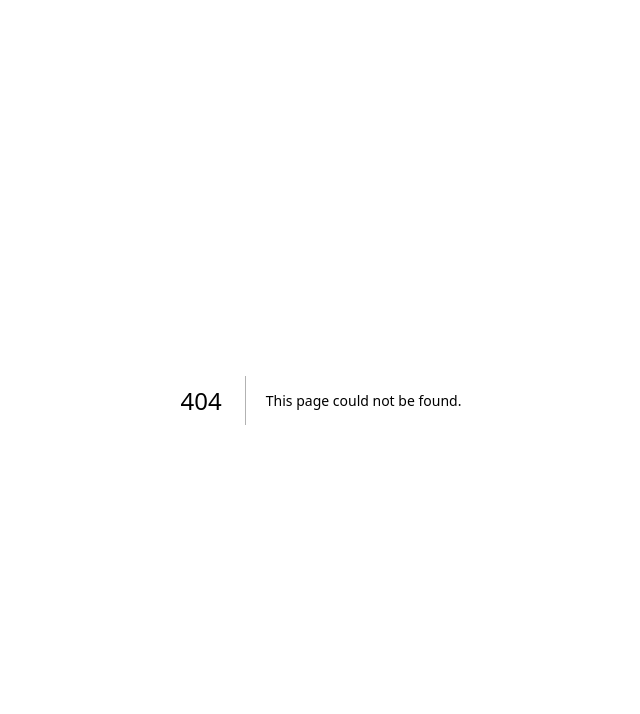
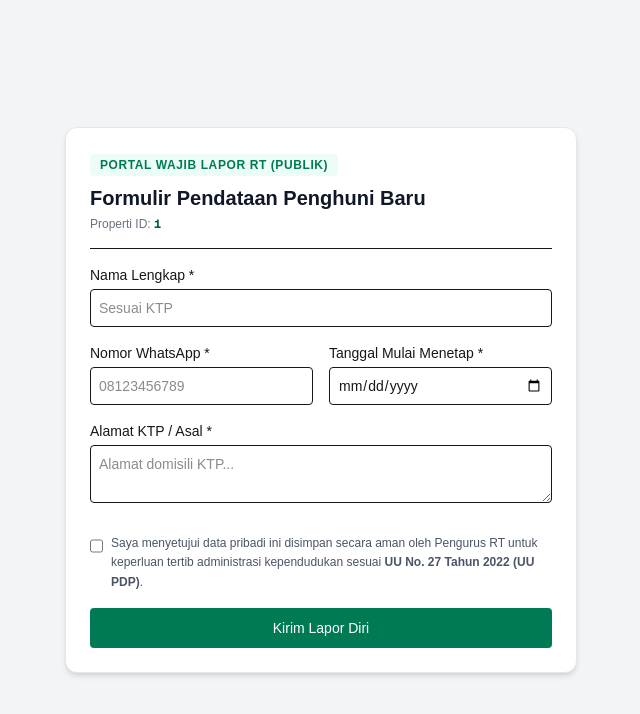
Before and after one commit to saifulasamad80/web-app-rt, a Next.js app: page /checkin/1 in a window 1280 px wide. Before the commit this address had no page. Shown: the top 714 px of the page, without its empty margins (319-959 px from the left). Built offline with nearby package versions, Linux system fonts and the light colour scheme.

Commit message:
feat: Arsitektur 3-tier rute publik checkin/[slug] & schema dual-engine

```diff
--- /dev/null
+++ b/app/checkin/[slug]/page.tsx
@@ -0,0 +1,145 @@
+'use client';
+
+import React, { useState, use } from 'react';
+import { submitTenantCheckin } from '../../../src/actions/checkin-tenant';
+
+export default function PublicCheckinPage({ params }: { params: Promise<{ slug: string }> }) {
+  const resolvedParams = use(params);
+  const slug = resolvedParams.slug;
+
+  const [name, setName] = useState('');
+  const [phone, setPhone] = useState('');
+  const [address, setAddress] = useState('');
+  const [entryDate, setEntryDate] = useState('');
+  const [pdpConsent, setPdpConsent] = useState(false);
+  const [statusMsg, setStatusMsg] = useState('');
+  const [loading, setLoading] = useState(false);
+
+  const handleSubmit = async (e: React.FormEvent) => {
+    e.preventDefault();
+    setLoading(true);
+    setStatusMsg('Mengirim data lapor diri...');
+
+    try {
+      const formData = new FormData();
+      formData.append('name', name);
+      formData.append('phone', phone);
+      formData.append('address', address);
+      formData.append('entryDate', entryDate);
+      formData.append('propertySlug', slug);
+      if (pdpConsent) formData.append('pdpConsent', 'true');
+
+      const res = await submitTenantCheckin(formData);
+
+      if (res.error) throw new Error(res.error);
+
+      setStatusMsg('✅ Pendataan Lapor Diri Berhasil! Data Anda telah ditransmisikan secara aman ke Pengurus RT.');
+      setName('');
+      setPhone('');
+      setAddress('');
+      setEntryDate('');
+      setPdpConsent(false);
+    } catch (err: unknown) {
+      const msg = err instanceof Error ? err.message : 'Terjadi kesalahan.';
+      setStatusMsg('❌ Error: ' + msg);
+    } finally {
+      setLoading(false);
+    }
+  };
+
+  return (
+    <main className="min-h-screen bg-gray-100 flex items-center justify-center p-4">
+      <div className="max-w-lg w-full bg-white rounded-xl shadow-md p-6 border border-gray-200">
+        <div className="border-b pb-4 mb-4">
+          <span className="text-xs font-bold uppercase tracking-wider text-emerald-700 bg-emerald-50 px-2.5 py-1 rounded">
+            Portal Wajib Lapor RT (Publik)
+          </span>
+          <h1 className="text-xl font-bold text-gray-900 mt-2">Formulir Pendataan Penghuni Baru</h1>
+          <p className="text-xs text-gray-500 mt-1">
+            Properti ID: <code className="font-mono text-emerald-800 font-bold">{slug}</code>
+          </p>
+        </div>
+
+        <form onSubmit={handleSubmit} className="space-y-4">
+          <div>
+            <label className="block text-sm font-medium mb-1">Nama Lengkap *</label>
+            <input
+              type="text"
+              required
+              placeholder="Sesuai KTP"
+              value={name}
+              onChange={(e) => setName(e.target.value)}
+              className="w-full p-2 border rounded text-sm focus:ring-2 focus:ring-emerald-500 focus:outline-none"
+            />
+          </div>
+
+          <div className="grid grid-cols-1 md:grid-cols-2 gap-4">
+            <div>
+              <label className="block text-sm font-medium mb-1">Nomor WhatsApp *</label>
+              <input
+                type="text"
+                required
+                placeholder="08123456789"
+                value={phone}
+                onChange={(e) => setPhone(e.target.value)}
+                className="w-full p-2 border rounded text-sm focus:ring-2 focus:ring-emerald-500 focus:outline-none"
+              />
+            </div>
+
+            <div>
+              <label className="block text-sm font-medium mb-1">Tanggal Mulai Menetap *</label>
+              <input
+                type="date"
+                required
+                value={entryDate}
+                onChange={(e) => setEntryDate(e.target.value)}
+                className="w-full p-2 border rounded text-sm focus:ring-2 focus:ring-emerald-500 focus:outline-none"
+              />
+            </div>
+          </div>
+
+          <div>
+            <label className="block text-sm font-medium mb-1">Alamat KTP / Asal *</label>
+            <textarea
+              required
+              rows={2}
+              placeholder="Alamat domisili KTP..."
+              value={address}
+              onChange={(e) => setAddress(e.target.value)}
+              className="w-full p-2 border rounded text-sm focus:ring-2 focus:ring-emerald-500 focus:outline-none"
+            />
+          </div>
+
+          <div className="pt-2">
+            <label className="flex items-start space-x-2 cursor-pointer">
+              <input
+                type="checkbox"
+                required
+                checked={pdpConsent}
+                onChange={(e) => setPdpConsent(e.target.checked)}
+                className="mt-1 h-4 w-4 text-emerald-600 rounded border-gray-300"
+              />
+              <span className="text-xs text-gray-600 leading-relaxed">
+                Saya menyetujui data pribadi ini disimpan secara aman oleh Pengurus RT untuk keperluan tertib administrasi kependudukan sesuai <strong>UU No. 27 Tahun 2022 (UU PDP)</strong>.
+              </span>
+            </label>
+          </div>
+
+          <button
+            type="submit"
+            disabled={loading}
+            className="w-full py-2.5 px-4 bg-emerald-700 text-white font-medium rounded hover:bg-emerald-800 disabled:bg-gray-400 text-sm transition-colors"
+          >
+            {loading ? 'Mengirim Data...' : 'Kirim Lapor Diri'}
+          </button>
+        </form>
+
+        {statusMsg && (
+          <div className="mt-4 p-3 bg-gray-50 border border-gray-200 rounded text-xs font-mono whitespace-pre-wrap">
+            {statusMsg}
+          </div>
+        )}
+      </div>
+    </main>
+  );
+}
--- a/proxy.ts
+++ b/proxy.ts
@@ -1,23 +1,26 @@
 import { NextResponse } from 'next/server';
 import type { NextRequest } from 'next/server';
 
-export function proxy(request: NextRequest) {
+export function middleware(request: NextRequest) {
+  const { pathname } = request.nextUrl;
   const sessionToken = request.cookies.get('rt_session')?.value;
-  const isLoginPage = request.nextUrl.pathname === '/login';
 
-  // Jika belum login dan mencoba mengakses dasbor utama (/), arahkan ke /login
-  if (!sessionToken && !isLoginPage) {
-    return NextResponse.redirect(new URL('/login', request.url));
+  // Bebaskan akses publik untuk rute /checkin/* dan /login
+  if (pathname.startsWith('/checkin') || pathname === '/login') {
+    if (sessionToken && pathname === '/login') {
+      return NextResponse.redirect(new URL('/admin', request.url));
+    }
+    return NextResponse.next();
   }
 
-  // Jika sudah login dan mencoba membuka halaman /login, arahkan ke dasbor utama (/)
-  if (sessionToken && isLoginPage) {
-    return NextResponse.redirect(new URL('/', request.url));
+  // Proteksi rute /admin, /owner, dan / utama
+  if (!sessionToken) {
+    return NextResponse.redirect(new URL('/login', request.url));
   }
 
   return NextResponse.next();
 }
 
 export const config = {
-  matcher: ['/', '/login'],
+  matcher: ['/((?!_next/static|_next/image|favicon.ico).*)'],
 };
```
